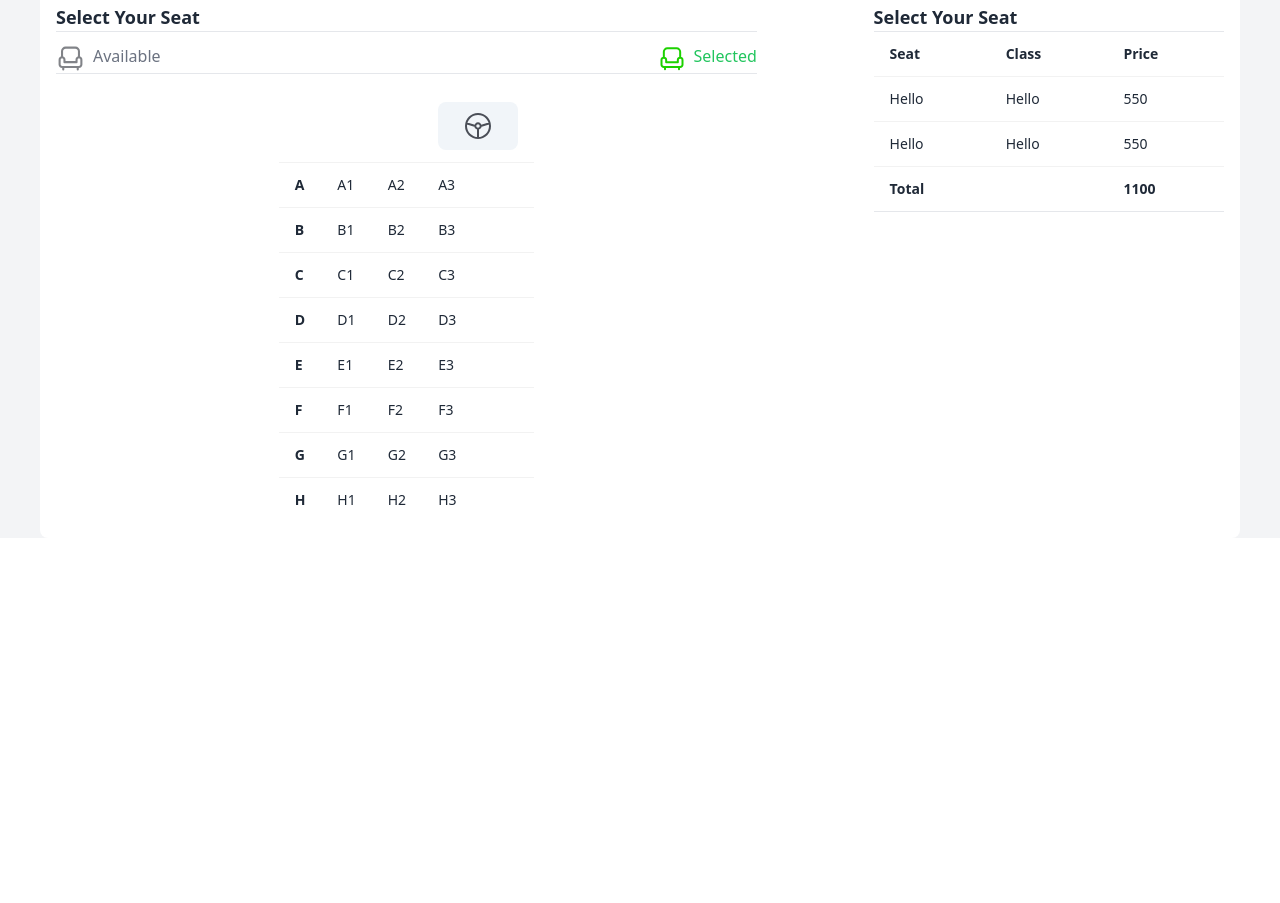
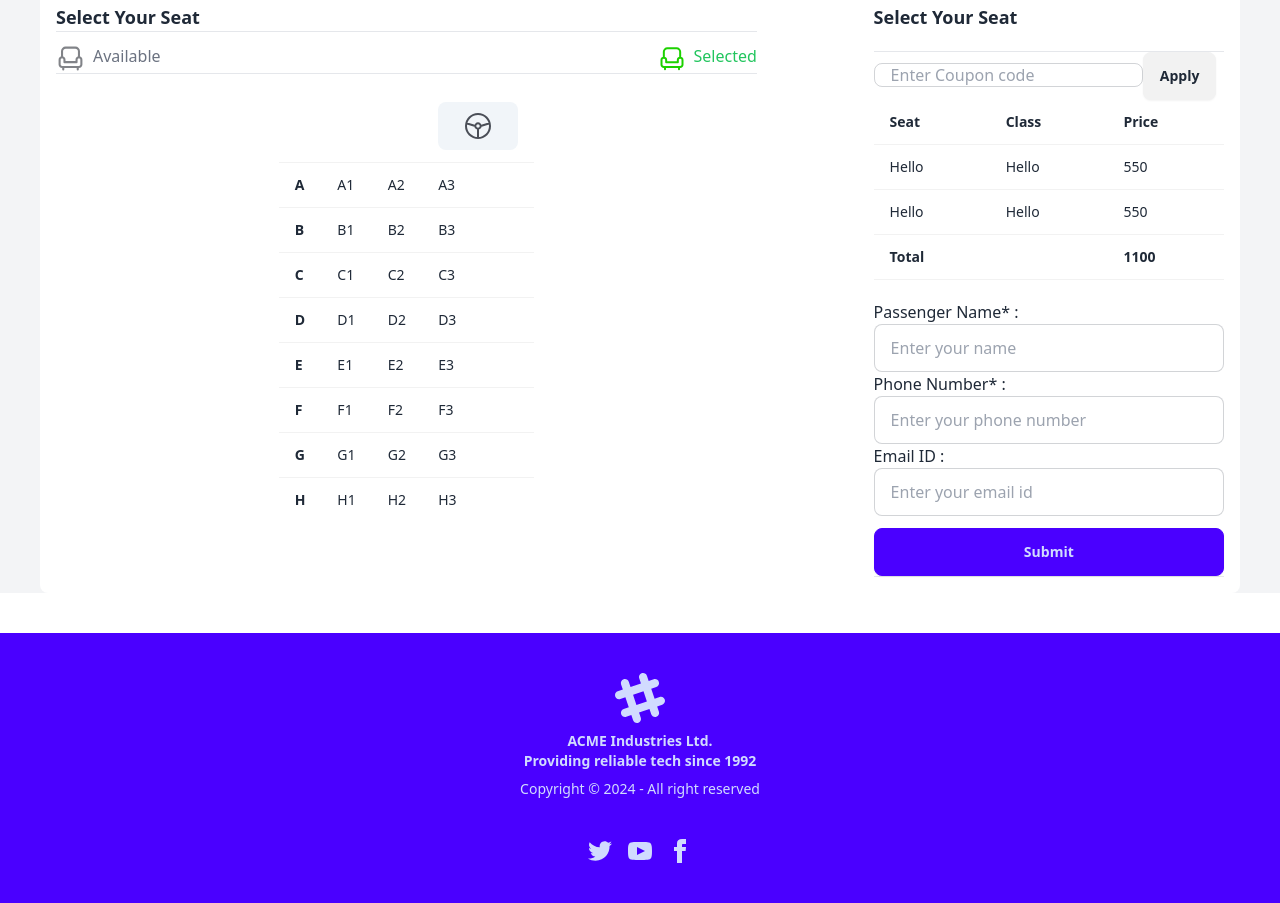
Before and after one commit to Sharafat78670/sk-paribahan, a plain HTML site: page index.html in a window 1280 px wide. Shown: the part 1457-2360 px from the top of the page. Before the commit the page ends 2035 px from the top, so only its background shows below. Drawn offline with nearby package versions, Linux system fonts and the light colour scheme.

Commit message:
Setup HTML body

```diff
--- a/index.html
+++ b/index.html
@@ -264,7 +264,7 @@
             </div>
           </div>
           <div class="w-[30%] ">
-            <h2 class="text-lg font-bold mt-3">Select Your Seat</h2>
+            <h2 class="text-lg font-bold mt-3 mb-5">Select Your Seat</h2>
             <hr>
             <div>
               <table class="table">
@@ -288,7 +288,32 @@
                   <td></td>
                   <th>1100</th>
                 </tr>
+                <tr>
+                  <label class="input input-bordered  gap-2">
+                    <input type="text"  placeholder="Enter Coupon code" />
+                  </label>
+                  <input class="btn" type="button" value="Apply">
+                </tr>
               </table>
+             <div class="mt-5">
+              Passenger Name* : <br>
+              <label class="input input-bordered flex items-center gap-2">
+                <input type="text" class="grow" placeholder="Enter your name" />
+              </label>
+               Phone Number* : <br>
+              <label class="input input-bordered flex items-center gap-2">
+
+                <input type="text" class="grow" placeholder="Enter your phone number" />
+              </label>
+                Email ID : <br>
+              <label class="input input-bordered flex items-center gap-2">
+
+                <input type="text" class="grow" placeholder="Enter your email id" />
+              </label>
+              <input class="btn btn-primary mt-3 w-full" type="button" value="Submit">
+             </div>
+
+
             </div>
             <hr>
 
@@ -297,6 +322,22 @@
       </div>
     </section>
   </main>
+  <footer class="footer footer-center p-10 bg-primary text-primary-content">
+    <aside>
+      <svg width="50" height="50" viewBox="0 0 24 24" xmlns="http://www.w3.org/2000/svg" fill-rule="evenodd" clip-rule="evenodd" class="inline-block fill-current"><path d="M22.672 15.226l-2.432.811.841 2.515c.33 1.019-.209 2.127-1.23 2.456-1.15.325-2.148-.321-2.463-1.226l-.84-2.518-5.013 1.677.84 2.517c.391 1.203-.434 2.542-1.831 2.542-.88 0-1.601-.564-1.86-1.314l-.842-2.516-2.431.809c-1.135.328-2.145-.317-2.463-1.229-.329-1.018.211-2.127 1.231-2.456l2.432-.809-1.621-4.823-2.432.808c-1.355.384-2.558-.59-2.558-1.839 0-.817.509-1.582 1.327-1.846l2.433-.809-.842-2.515c-.33-1.02.211-2.129 1.232-2.458 1.02-.329 2.13.209 2.461 1.229l.842 2.515 5.011-1.677-.839-2.517c-.403-1.238.484-2.553 1.843-2.553.819 0 1.585.509 1.85 1.326l.841 2.517 2.431-.81c1.02-.33 2.131.211 2.461 1.229.332 1.018-.21 2.126-1.23 2.456l-2.433.809 1.622 4.823 2.433-.809c1.242-.401 2.557.484 2.557 1.838 0 .819-.51 1.583-1.328 1.847m-8.992-6.428l-5.01 1.675 1.619 4.828 5.011-1.674-1.62-4.829z"></path></svg>
+      <p class="font-bold">
+        ACME Industries Ltd. <br>Providing reliable tech since 1992
+      </p>
+      <p>Copyright © 2024 - All right reserved</p>
+    </aside>
+    <nav>
+      <div class="grid grid-flow-col gap-4">
+        <a><svg xmlns="http://www.w3.org/2000/svg" width="24" height="24" viewBox="0 0 24 24" class="fill-current"><path d="M24 4.557c-.883.392-1.832.656-2.828.775 1.017-.609 1.798-1.574 2.165-2.724-.951.564-2.005.974-3.127 1.195-.897-.957-2.178-1.555-3.594-1.555-3.179 0-5.515 2.966-4.797 6.045-4.091-.205-7.719-2.165-10.148-5.144-1.29 2.213-.669 5.108 1.523 6.574-.806-.026-1.566-.247-2.229-.616-.054 2.281 1.581 4.415 3.949 4.89-.693.188-1.452.232-2.224.084.626 1.956 2.444 3.379 4.6 3.419-2.07 1.623-4.678 2.348-7.29 2.04 2.179 1.397 4.768 2.212 7.548 2.212 9.142 0 14.307-7.721 13.995-14.646.962-.695 1.797-1.562 2.457-2.549z"></path></svg></a>
+        <a><svg xmlns="http://www.w3.org/2000/svg" width="24" height="24" viewBox="0 0 24 24" class="fill-current"><path d="M19.615 3.184c-3.604-.246-11.631-.245-15.23 0-3.897.266-4.356 2.62-4.385 8.816.029 6.185.484 8.549 4.385 8.816 3.6.245 11.626.246 15.23 0 3.897-.266 4.356-2.62 4.385-8.816-.029-6.185-.484-8.549-4.385-8.816zm-10.615 12.816v-8l8 3.993-8 4.007z"></path></svg></a>
+        <a><svg xmlns="http://www.w3.org/2000/svg" width="24" height="24" viewBox="0 0 24 24" class="fill-current"><path d="M9 8h-3v4h3v12h5v-12h3.642l.358-4h-4v-1.667c0-.955.192-1.333 1.115-1.333h2.885v-5h-3.808c-3.596 0-5.192 1.583-5.192 4.615v3.385z"></path></svg></a>
+      </div>
+    </nav>
+  </footer>
 </body>
 
 </html>
```
